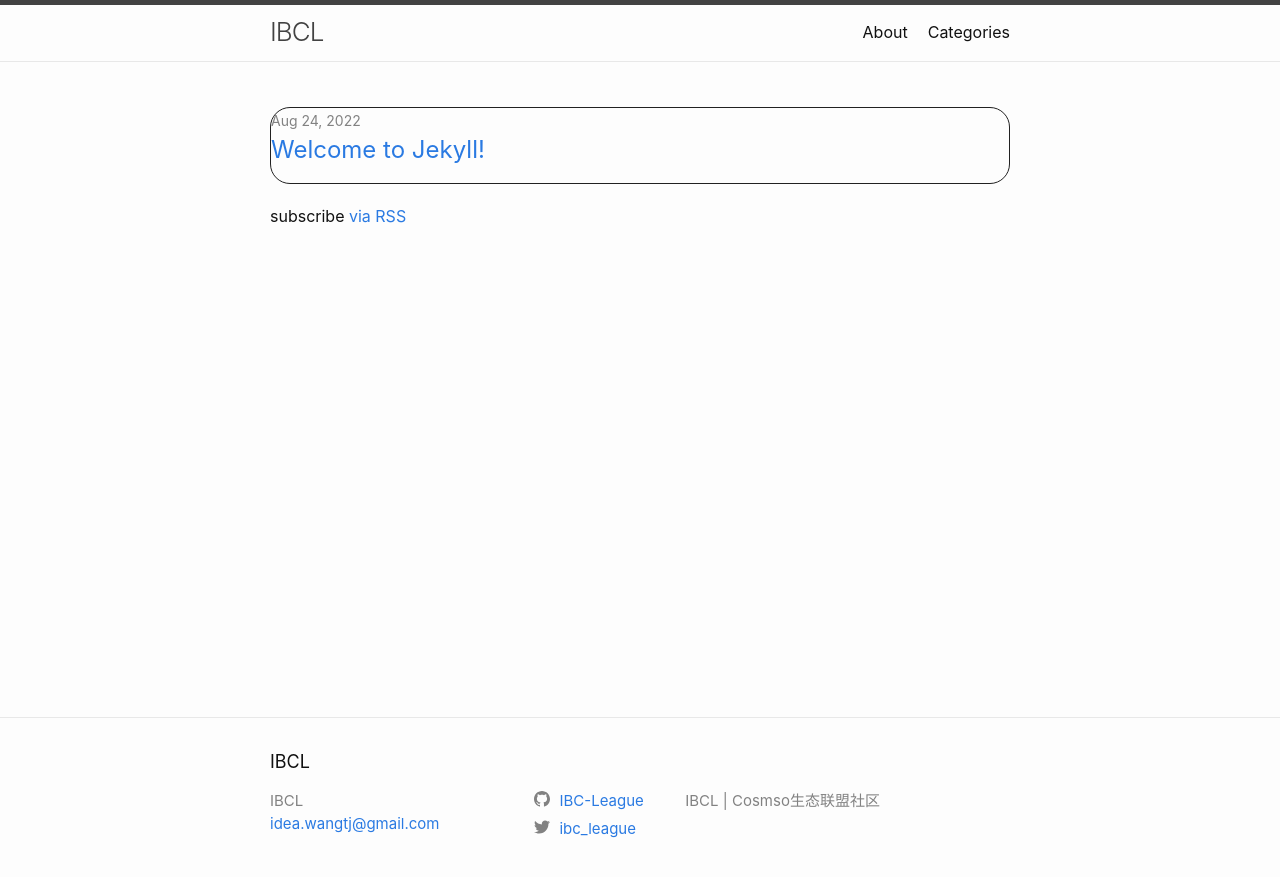
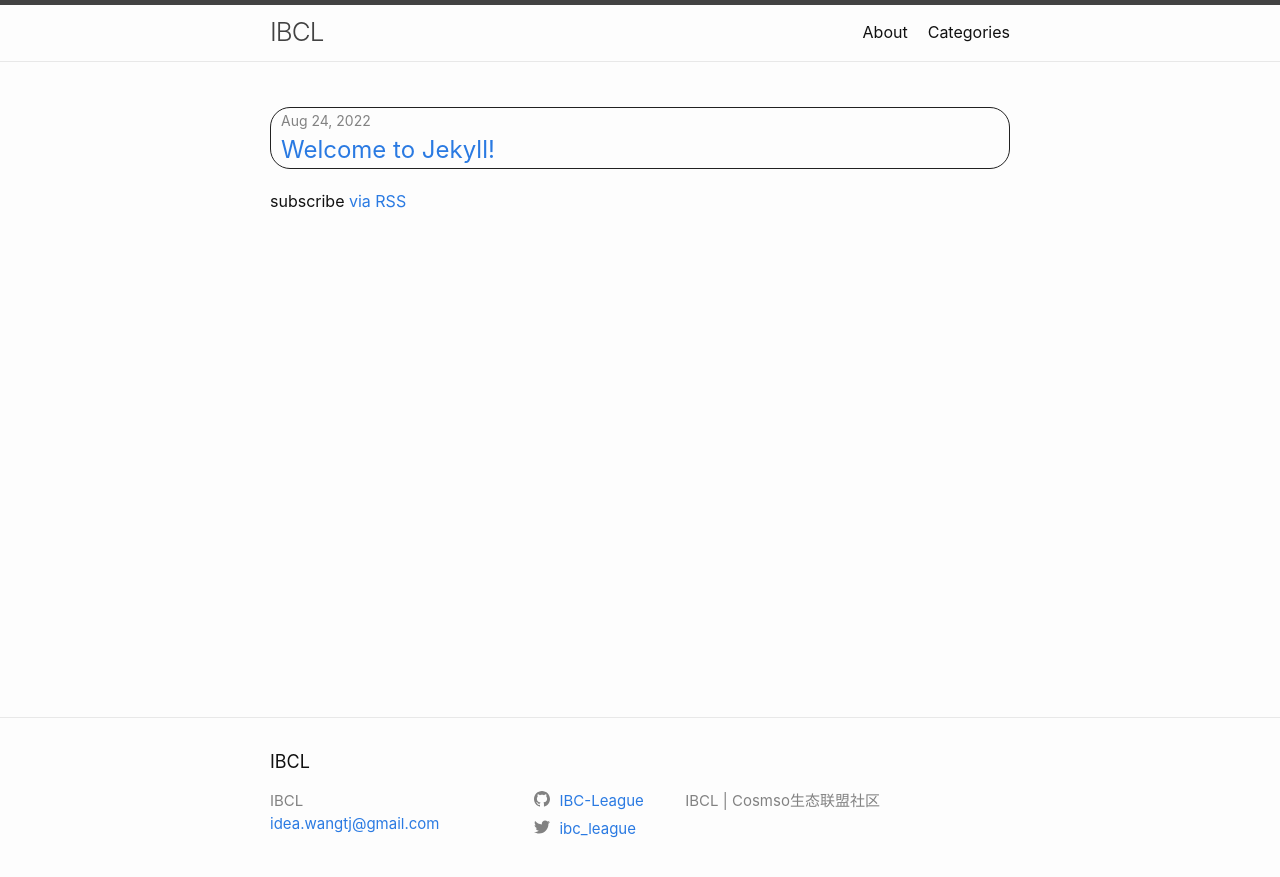
Before and after one commit to IBC-League/blog, a Jekyll site: the page built from index.markdown, in a window 1280 px wide. Shown: the top 877 px of the page. Built offline with Jekyll 4.4.1, drawn with Linux system fonts in a browser that asks for light colours.

Commit message:
home layout style: top,left margin

```diff
--- a/_layouts/home.html
+++ b/_layouts/home.html
@@ -16,14 +16,17 @@
       <div style="border: 1px solid #212121;border-radius: 20px;display: block;margin: 12px 0 20px;overflow: hidden;">
         <li>
           {%- assign date_format = site.minima.date_format | default: "%b %-d, %Y" -%}
-          <span class="post-meta">{{ post.date | date: date_format }}</span>
-          <h3>
+          <span style="margin: 10px 0 0 10px;" class="post-meta">{{ post.date | date: date_format }}</span>
+          <h3 style="margin: 0 0 0 10px;">
             <a class="post-link" href="{{ post.url | relative_url }}">
               {{ post.title | escape }}
             </a>
           </h3>
           {%- if post.show_excerpt -%}
+          <div style="margin: 0 0 0 10px;">
             {{ post.excerpt }}
+          </div>
+
           {%- endif -%}
         </li>
       </div>
```
